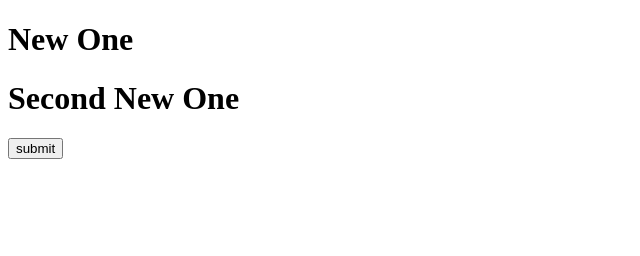
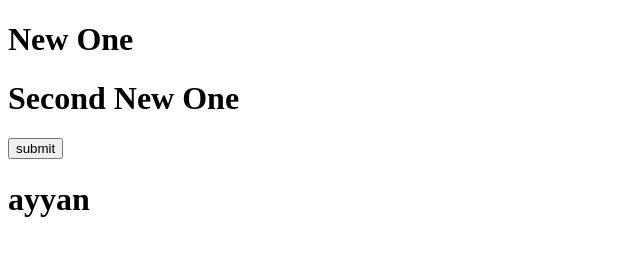
Before and after one commit to Hemaanthareddy/practicegit, a plain HTML site: page index.html in a window 1280 px wide. Shown: the whole page, without its empty margins (0-640 px from the left). Drawn offline with Linux system fonts and the light colour scheme.

Commit message:
added name

```diff
--- a/index.html
+++ b/index.html
@@ -10,5 +10,6 @@
     <h1> New One </h1>
 	<h1> Second New One </h1>
 	<button> submit </button>
+	<h1>ayyan</h1>
 </body>
 </html>
```
